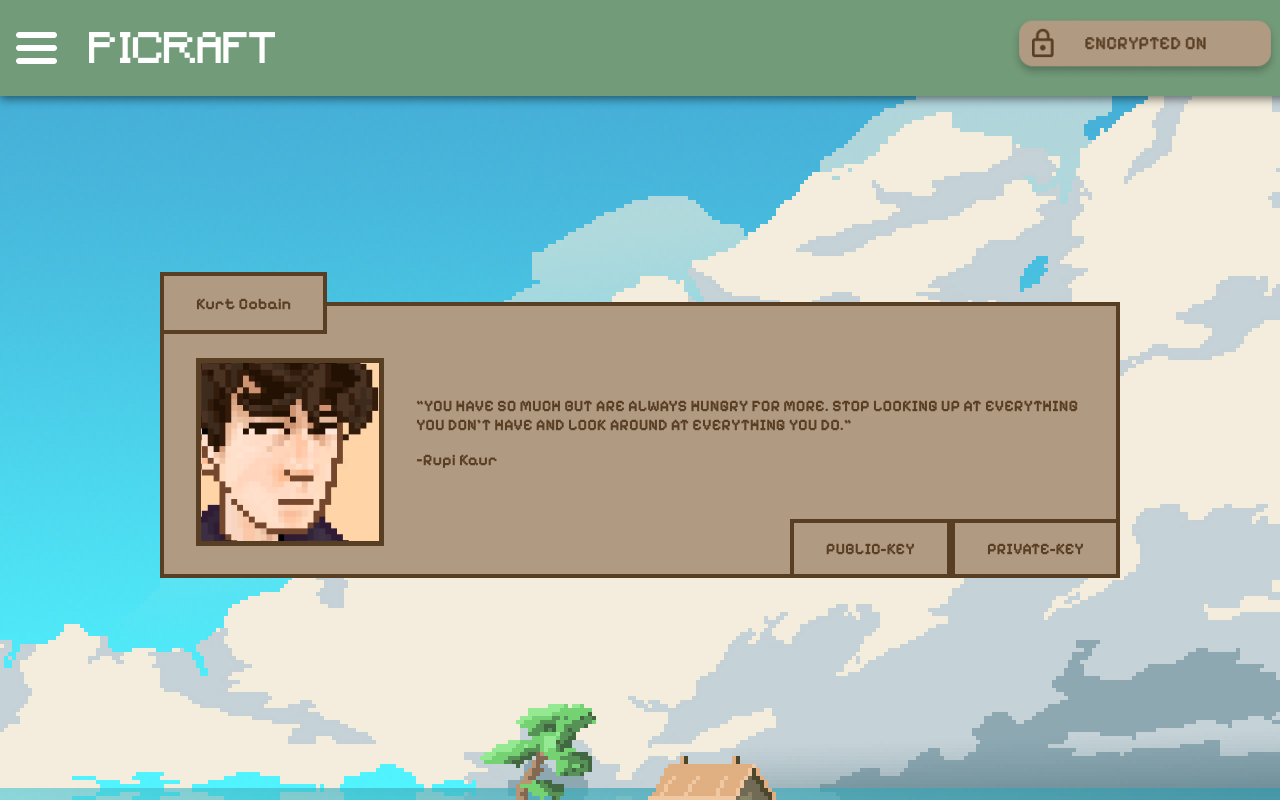
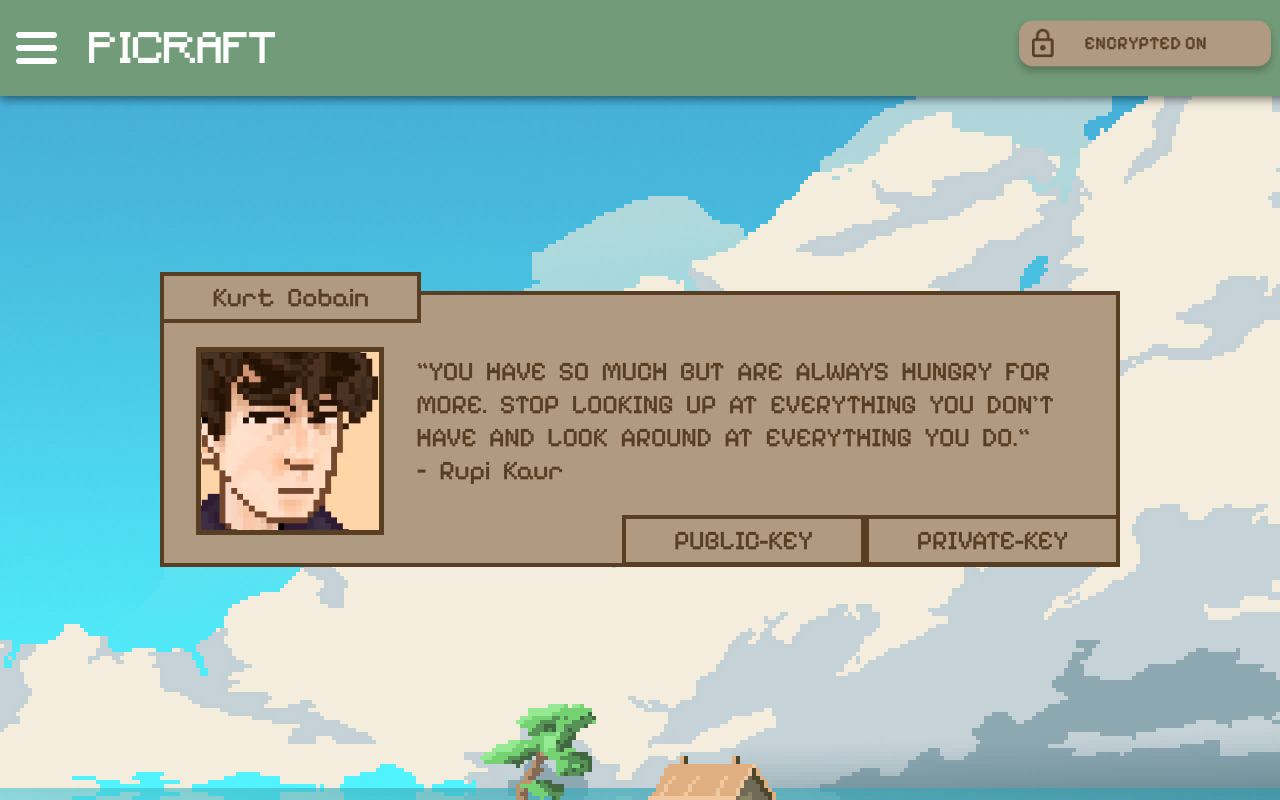
Before and after one commit to agw2005/rsa-encryption-discrete-math-v2, a React (Vite) app: page / in a window 1280 px wide. Shown: the top 800 px of the page. Built offline with nearby package versions, Linux system fonts and the light colour scheme.

Commit message:
recalibrated with new typography

```diff
--- a/src/App.tsx
+++ b/src/App.tsx
@@ -27,7 +27,7 @@ function App() {
           <img className="profile-pic" src="/kurner.png" alt="profile-pic" />
           <div className="content-text">
             <p>{contentMessage}</p>
-            <p>–{contentSender}</p>
+            <p>– {contentSender}</p>
           </div>
         </div>
         <div className="keys">
--- a/src/index.css
+++ b/src/index.css
@@ -25,9 +25,14 @@ body {
   background-color: var(--primary-color);
   font-family: "Pixelify Sans", sans-serif;
   color: var(--tertiary-color);
-  font-weight: 700;
-  //letter-spacing: -0.05rem;
-  //word-spacing: 0.5rem;
+  font-size: 27px;
+  font-weight: 500;
+  letter-spacing: -0.05rem;
+  word-spacing: 0.5rem;
+}
+
+p {
+  margin: 0;
 }
 
 /* !!! Header Section */
@@ -103,7 +108,7 @@ header {
   border: var(--primary-border);
   background-color: var(--secondary-color);
   width: fit-content;
-  padding: 0.1rem 2rem;
+  padding: 0.3rem 3rem;
 }
 
 .profile-pic {
@@ -119,8 +124,8 @@ header {
 
 .keys > div {
   position: relative;
-  bottom: 3.7rem;
-  padding: 0rem 2rem;
+  bottom: 3.2rem;
+  padding: 0.3rem 3rem;
   border: var(--primary-border);
   background-color: var(--secondary-color);
   text-transform: uppercase;
```
